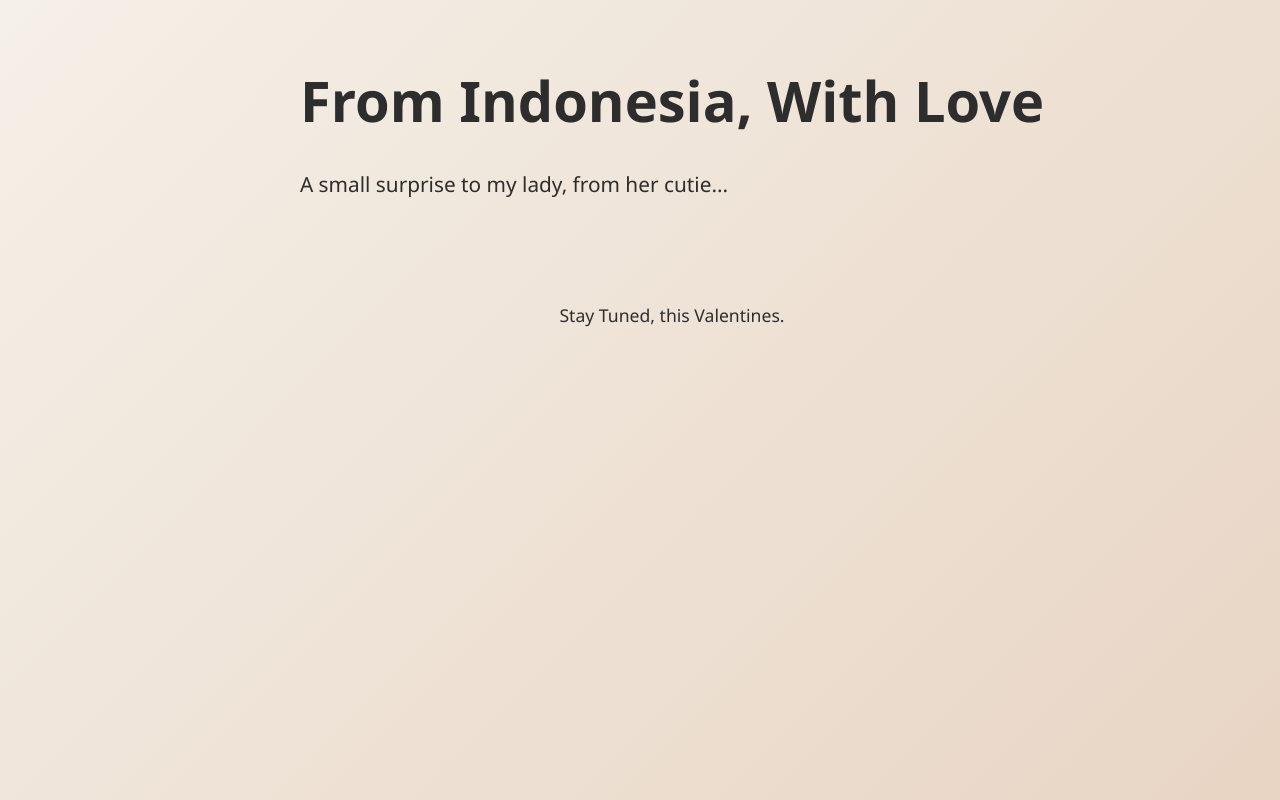
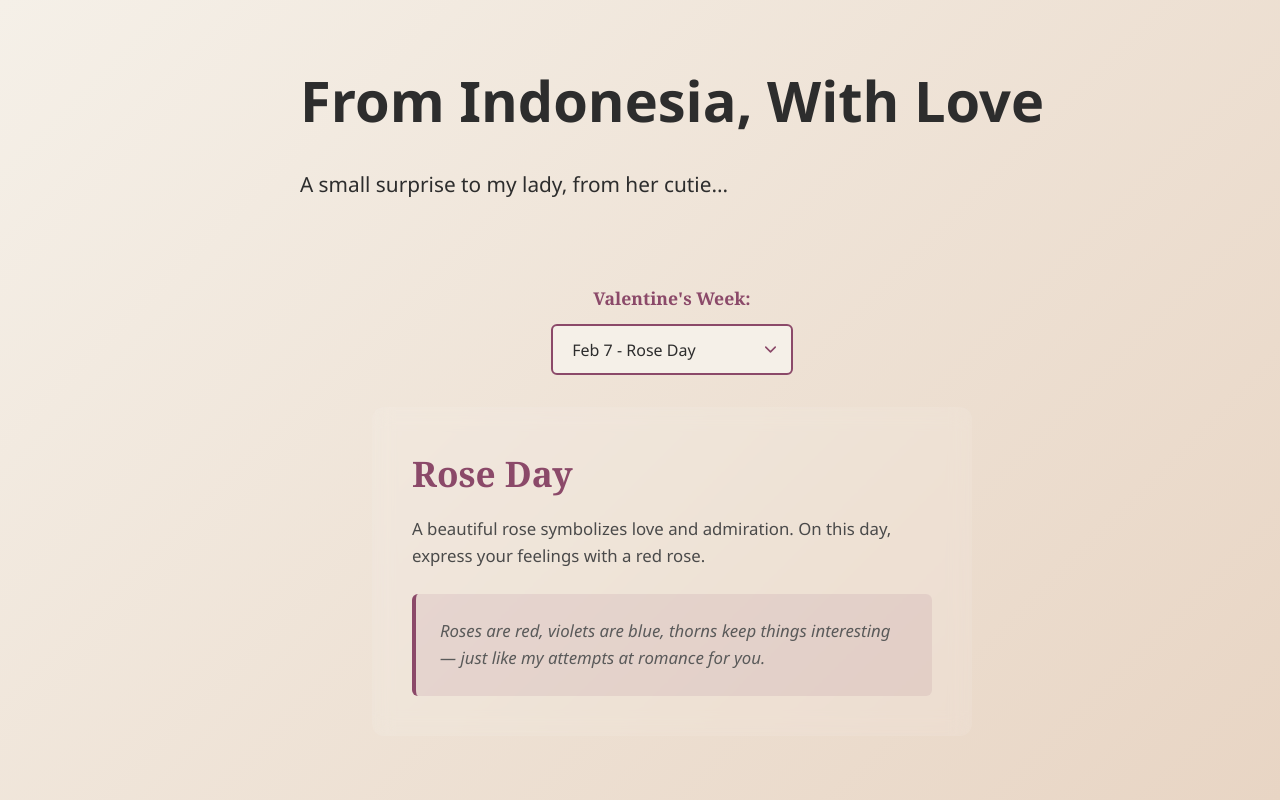
Before and after one commit to mkrishnapraveen/valentine-site, a React (Vite) app: page / in a window 1280 px wide. Shown: the top 800 px of the page. Built offline with nearby package versions, Linux system fonts and the light colour scheme.

Commit message:
feat: funnier Rose Day quote

```diff
--- a/src/App.jsx
+++ b/src/App.jsx
@@ -1,6 +1,41 @@
+import { useState } from 'react'
 import './App.css'
 
 function App() {
+  const [selectedDay, setSelectedDay] = useState('feb-7')
+
+  const valentinesWeek = [
+    { date: 'Feb 7', day: 'Rose Day', value: 'feb-7' },
+    { date: 'Feb 8', day: 'Propose Day', value: 'feb-8' },
+    { date: 'Feb 9', day: 'Chocolate Day', value: 'feb-9' },
+    { date: 'Feb 10', day: 'Teddy Day', value: 'feb-10' },
+    { date: 'Feb 11', day: 'Promise Day', value: 'feb-11' },
+    { date: 'Feb 12', day: 'Hug Day', value: 'feb-12' },
+    { date: 'Feb 13', day: 'Kiss Day', value: 'feb-13' },
+    { date: 'Feb 14', day: 'Valentine\'s Day', value: 'feb-14' }
+  ]
+
+  const renderContent = () => {
+    if (selectedDay === 'feb-7') {
+      return (
+        <div className="day-content">
+          <h2>Rose Day</h2>
+          <p>A beautiful rose symbolizes love and admiration. On this day, express your feelings with a red rose.</p>
+          <div className="rose-day-message">
+            <p>Roses are red, violets are blue, thorns keep things interesting — just like my attempts at romance for you.</p>
+          </div>
+        </div>
+      )
+    } else {
+      return (
+        <div className="day-content stay-tuned">
+          <h2>Stay Tuned...</h2>
+          <p>Coming soon! More surprises await you!</p>
+        </div>
+      )
+    }
+  }
+
   return (
     <div className="container">
       <header>
@@ -8,7 +43,25 @@ function App() {
         <p>A small surprise to my lady, from her cutie...</p>
       </header>
       <main>
-        <p>Stay Tuned, this Valentines.</p>
+        <div className="dropdown-container">
+          <label htmlFor="valentines-week">Valentine's Week:</label>
+          <select
+            id="valentines-week"
+            value={selectedDay}
+            onChange={(e) => setSelectedDay(e.target.value)}
+            className="dropdown"
+          >
+            {valentinesWeek.map((item, index) => (
+              <option key={index} value={item.value}>
+                {item.date} - {item.day}
+              </option>
+            ))}
+          </select>
+        </div>
+
+        <div className="content-section">
+          {renderContent()}
+        </div>
       </main>
     </div>
   )
```
